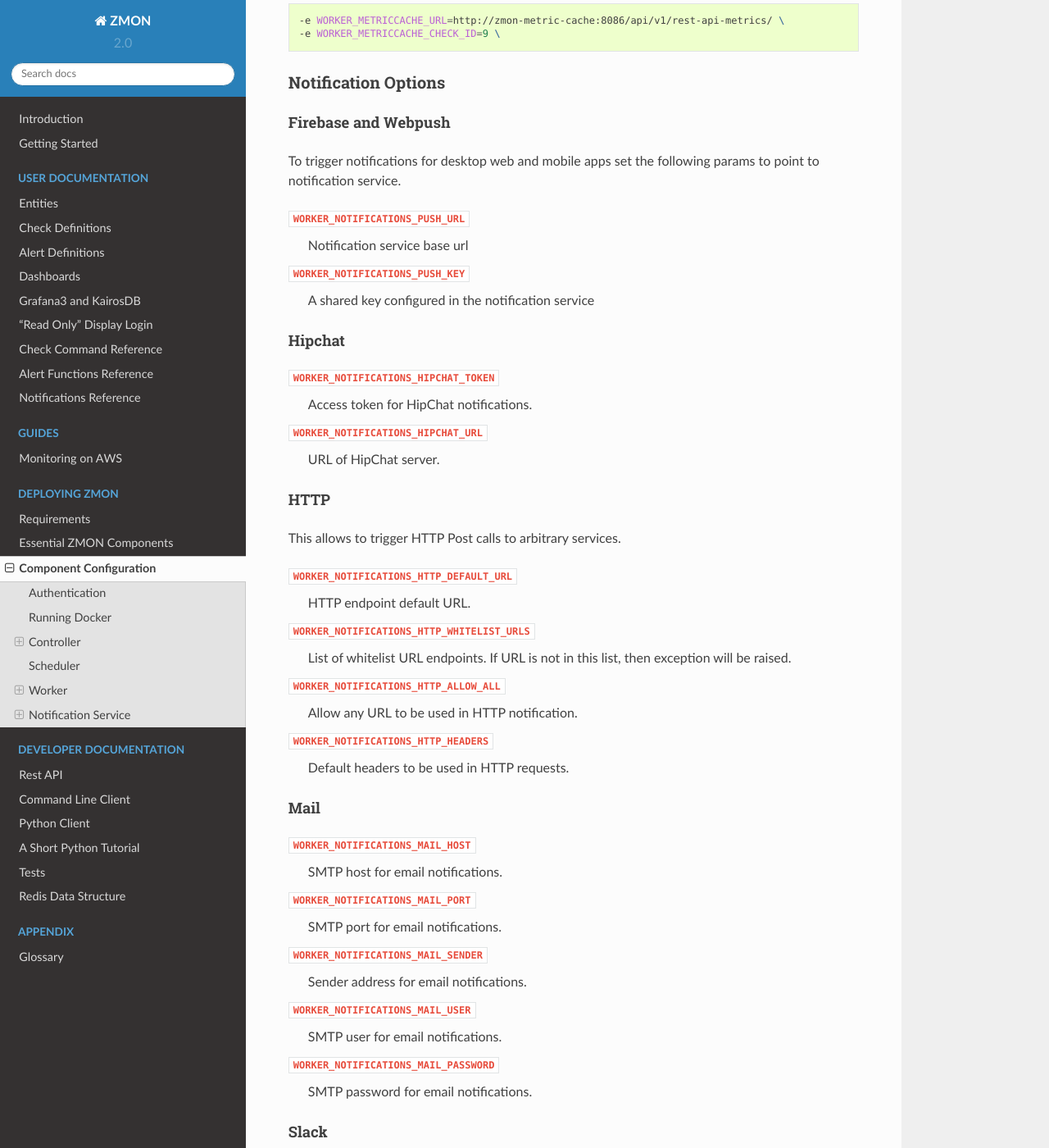
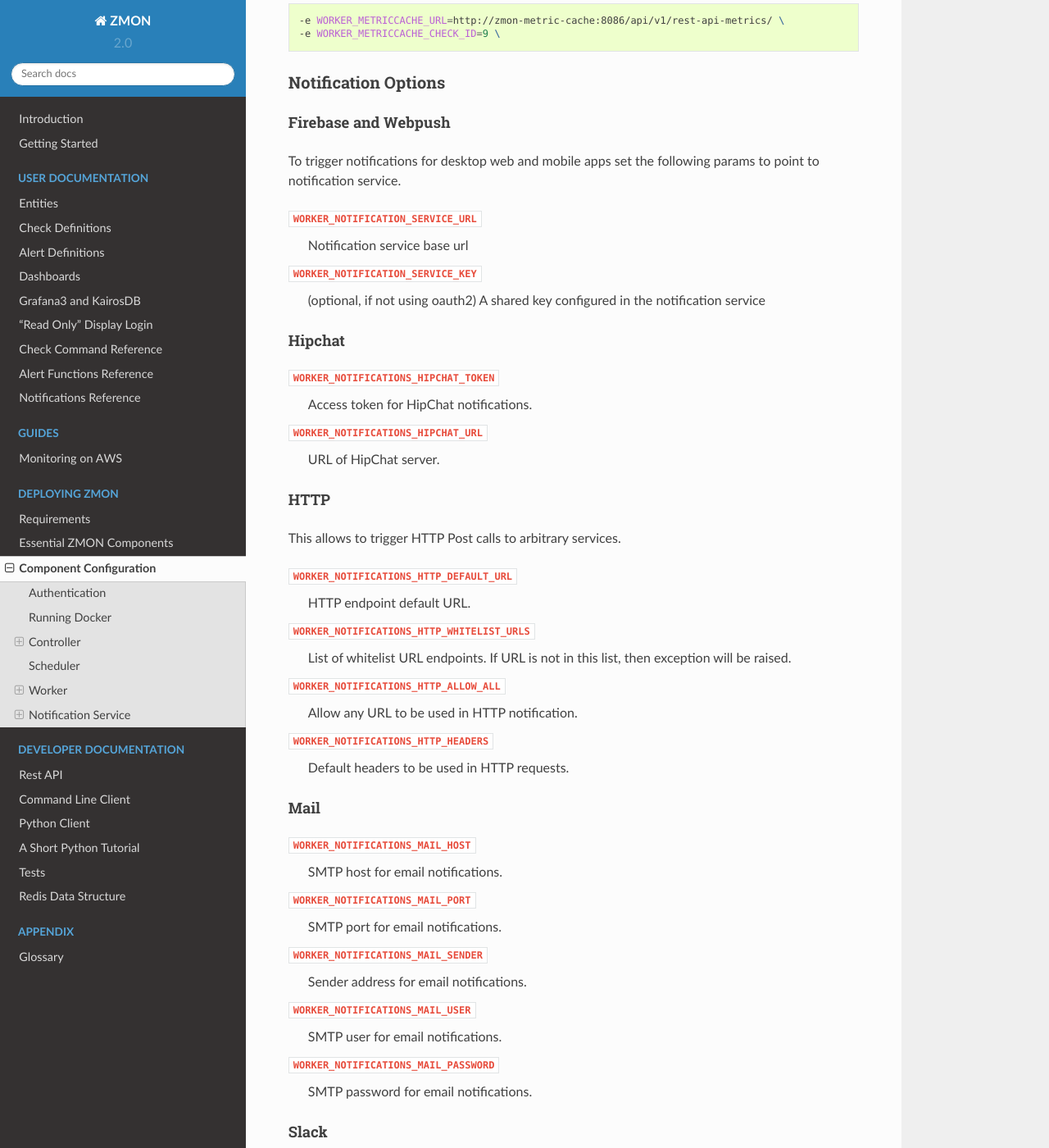
Before and after one commit to zalando-zmon/zmon-docs, a Sphinx documentation site: the page built from docs/installation/configuration.rst, in a window 1280 px wide and 1400 px high, scrolled down 4960 px. Shown: the whole window at 82% size. Built offline with Sphinx 7.4.7 and the Read the Docs theme 2.0.0, drawn with Linux system fonts in a browser that asks for light colours; some of the changed text lies outside the part shown.

Commit message:
Reflect changes to worker configuration

```diff
--- a/docs/installation/configuration.rst
+++ b/docs/installation/configuration.rst
@@ -254,11 +254,11 @@
 --------------------
 To trigger notifications for desktop web and mobile apps set the following params to point to notification service.
 
-``WORKER_NOTIFICATIONS_PUSH_URL``
+``WORKER_NOTIFICATION_SERVICE_URL``
     Notification service base url
 
-``WORKER_NOTIFICATIONS_PUSH_KEY``
-    A shared key configured in the notification service
+``WORKER_NOTIFICATION_SERVICE_KEY``
+    (optional, if not using oauth2) A shared key configured in the notification service
 
 
 Hipchat
@@ -302,11 +302,10 @@
 
 Twilio
 ------
-``WORKER_NOTIFICATIONS_SERVICE_URL``
+``WORKER_NOTIFICATION_SERVICE_URL``
     URL of notification service (needs to be publicly accessible)
-``WORKER_NOTIFICATIONS_SERVICE_KEY``
-    Preshared key to call notification service if not using oauth2
-
+``WORKER_NOTIFICATION_SERVICE_KEY``
+    (optional, if not using oauth2) Preshared key to call notification service
 
 
 Plug-In Options
```
